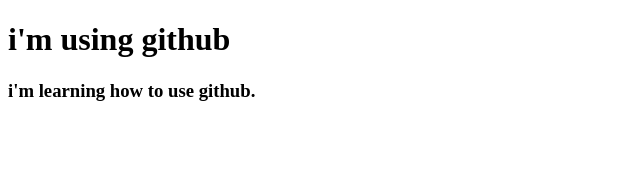
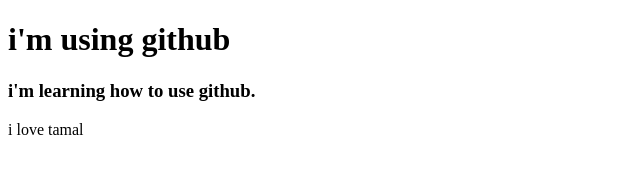
Before and after one commit to Gronthy/my-first-website, a plain HTML site: page index.html in a window 1280 px wide. Shown: the full height of the page, 0-640 px from the left. Drawn offline with Linux system fonts and the light colour scheme.

Commit message:
something

```diff
--- a/index.html
+++ b/index.html
@@ -9,5 +9,6 @@
 <body>
     <h1>i'm using github</h1>
     <h3>i'm learning how to use github.</h3>
+    <p>i love tamal</p>
 </body>
 </html>
```
